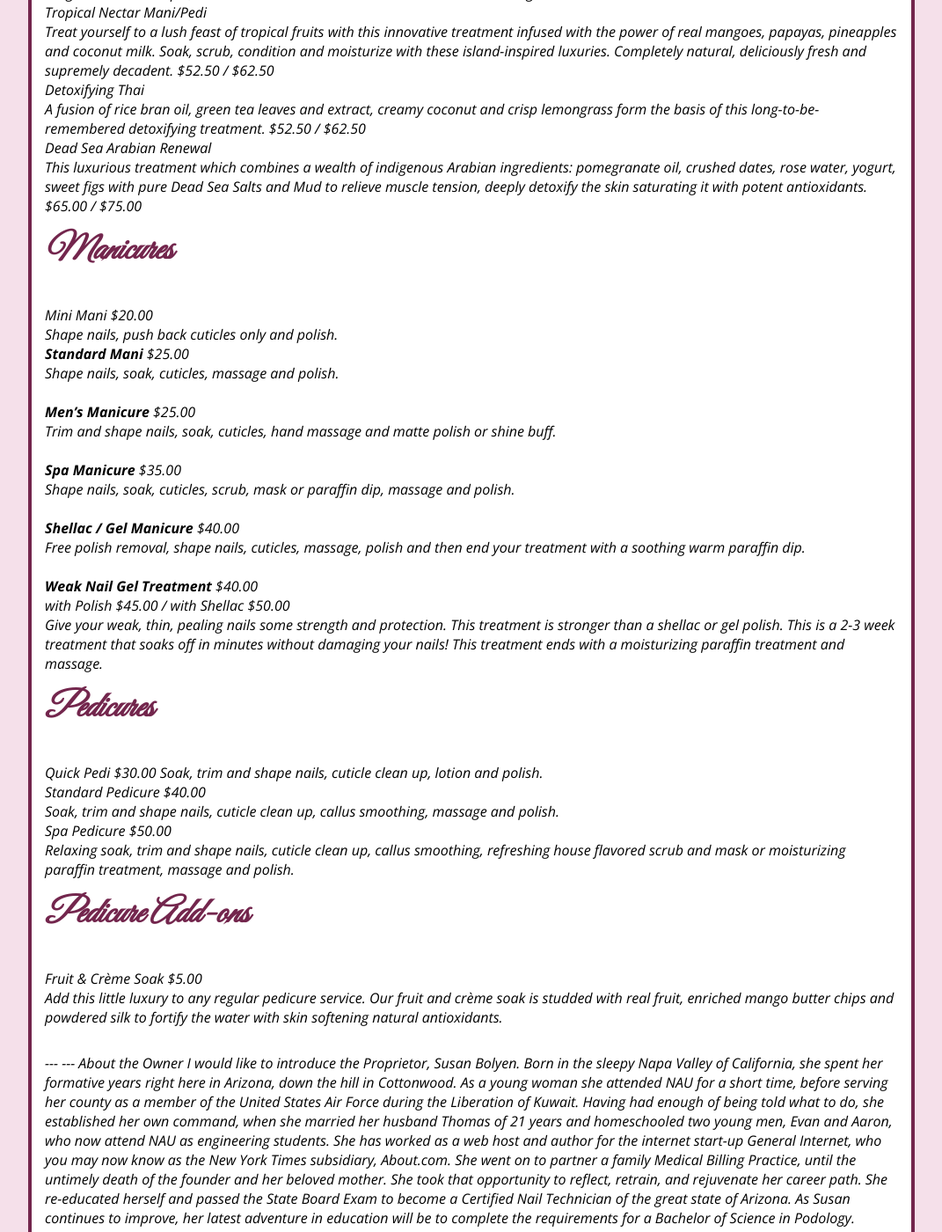
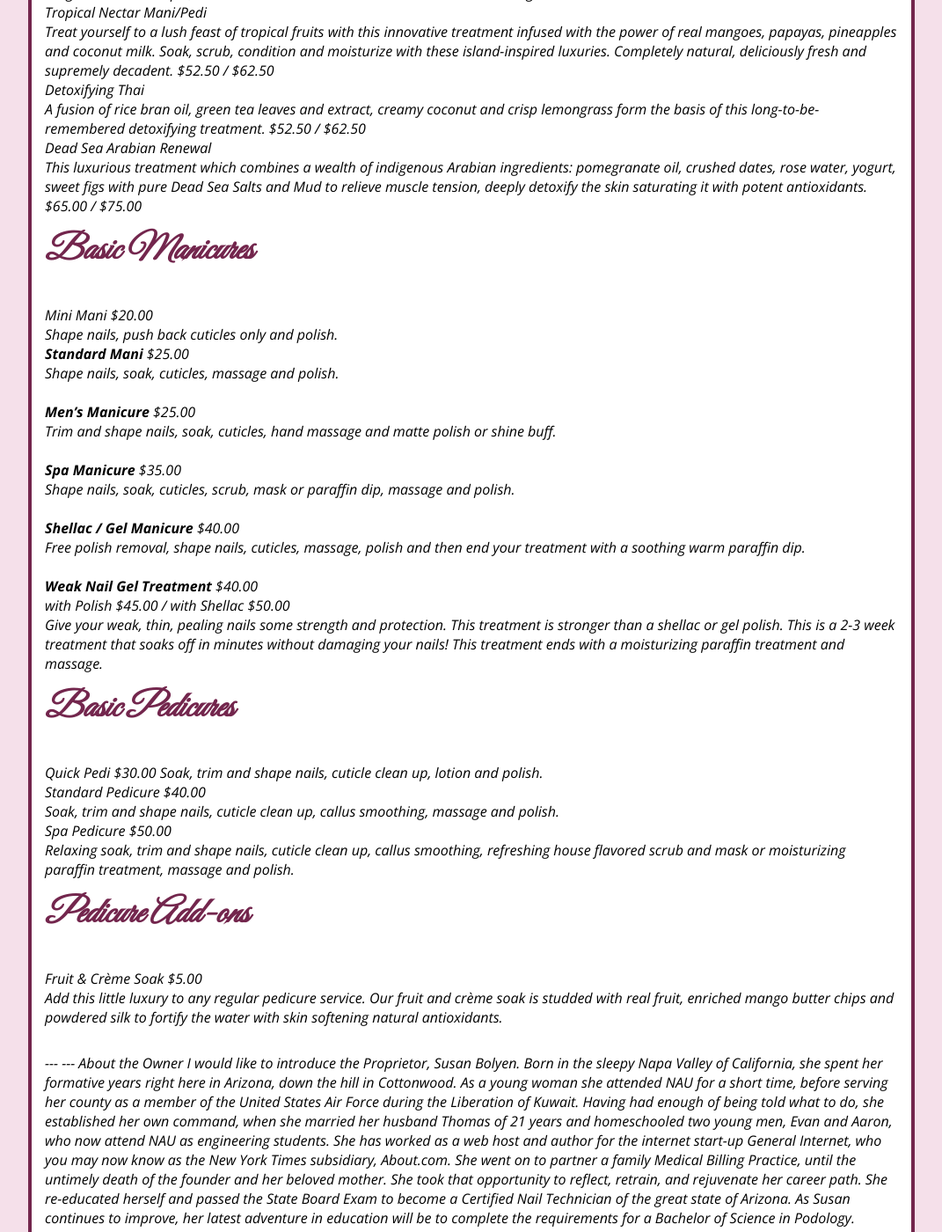
Before and after one commit to susanspedispa/susanspedispa.github.io, a Jekyll site: the page built from index.html, in a window 1280 px wide and 1400 px high, scrolled down 596 px. Shown: the whole window at 88% size, without its empty margins (104-1175 px from the left). Built offline with Jekyll 4.4.1, drawn with Linux system fonts in a browser that asks for light colours; some of the changed text lies outside the part shown.

Commit message:
Update menu.html

```diff
--- a/_includes/menu.html
+++ b/_includes/menu.html
@@ -17,7 +17,7 @@ This luxurious treatment which combines a wealth of indigenous Arabian ingredien
 <p></p>
 
 
-<h1>Manicures</h1><br>
+<h1>Basic Manicures</h1><br>
 <span class="treatmentName">Mini Mani</span>  $20.00<br>
 Shape nails, push back cuticles only and polish. <br>
 <span class="treatmentName"><b>Standard Mani</b></span> $25.00<br>
@@ -32,7 +32,7 @@ Free polish removal, shape nails, cuticles, massage, polish and then end your tr
 with Polish  $45.00 / with Shellac  $50.00<br>
 Give your weak, thin, pealing nails some strength and protection. This treatment is stronger than a shellac or gel polish. This is a 2-3 week treatment that soaks off in minutes without damaging your nails! This treatment ends with a moisturizing paraffin treatment and massage.
 <p>
-<h1>Pedicures</h1> <br>
+<h1>Basic Pedicures</h1> <br>
 <span class="treatmentName">Quick Pedi</span>  $30.00
 Soak, trim and shape nails, cuticle clean up, lotion and polish.<br>
 <span class="treatmentName">Standard Pedicure </span>$40.00<br>
```
